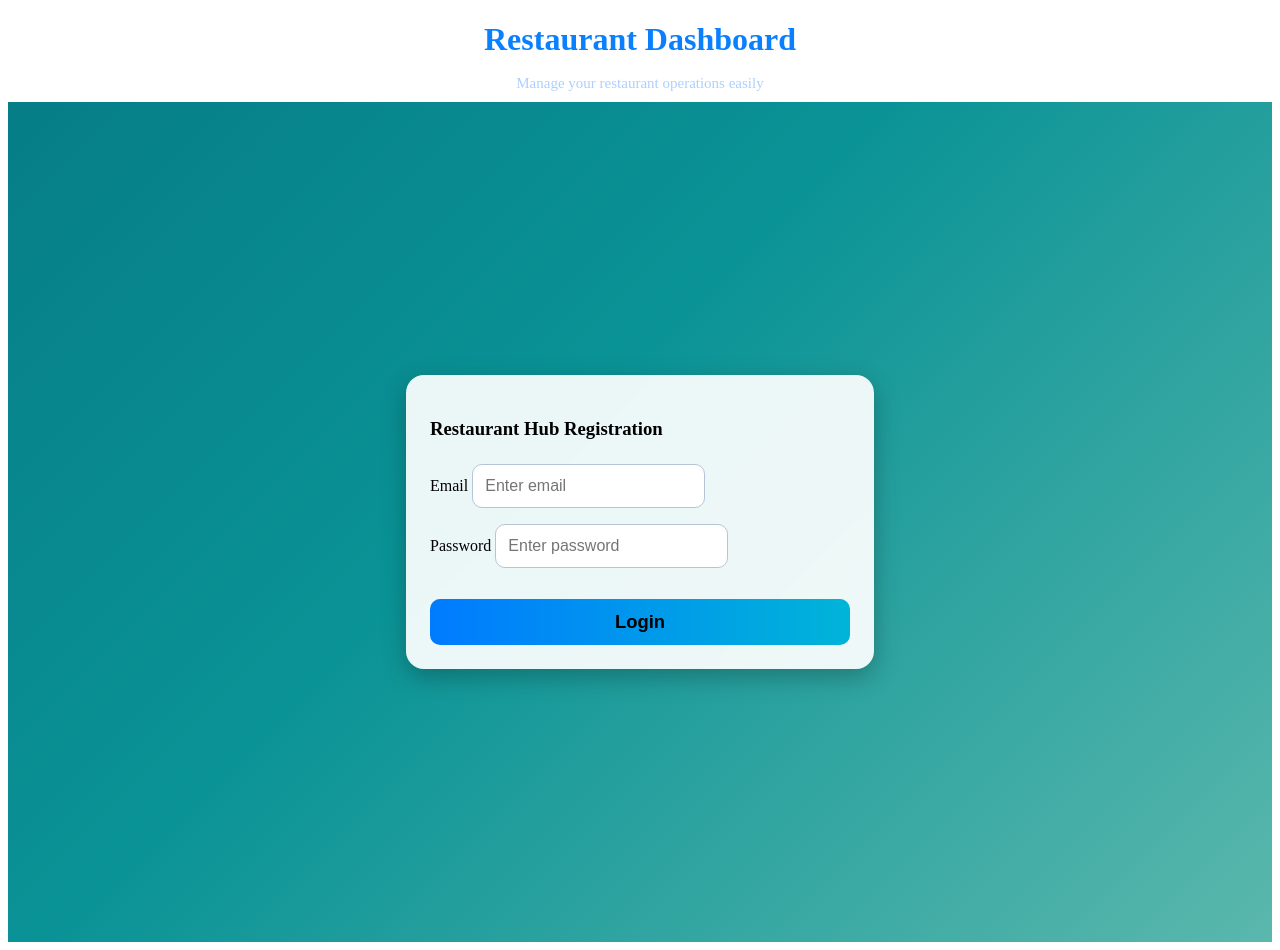
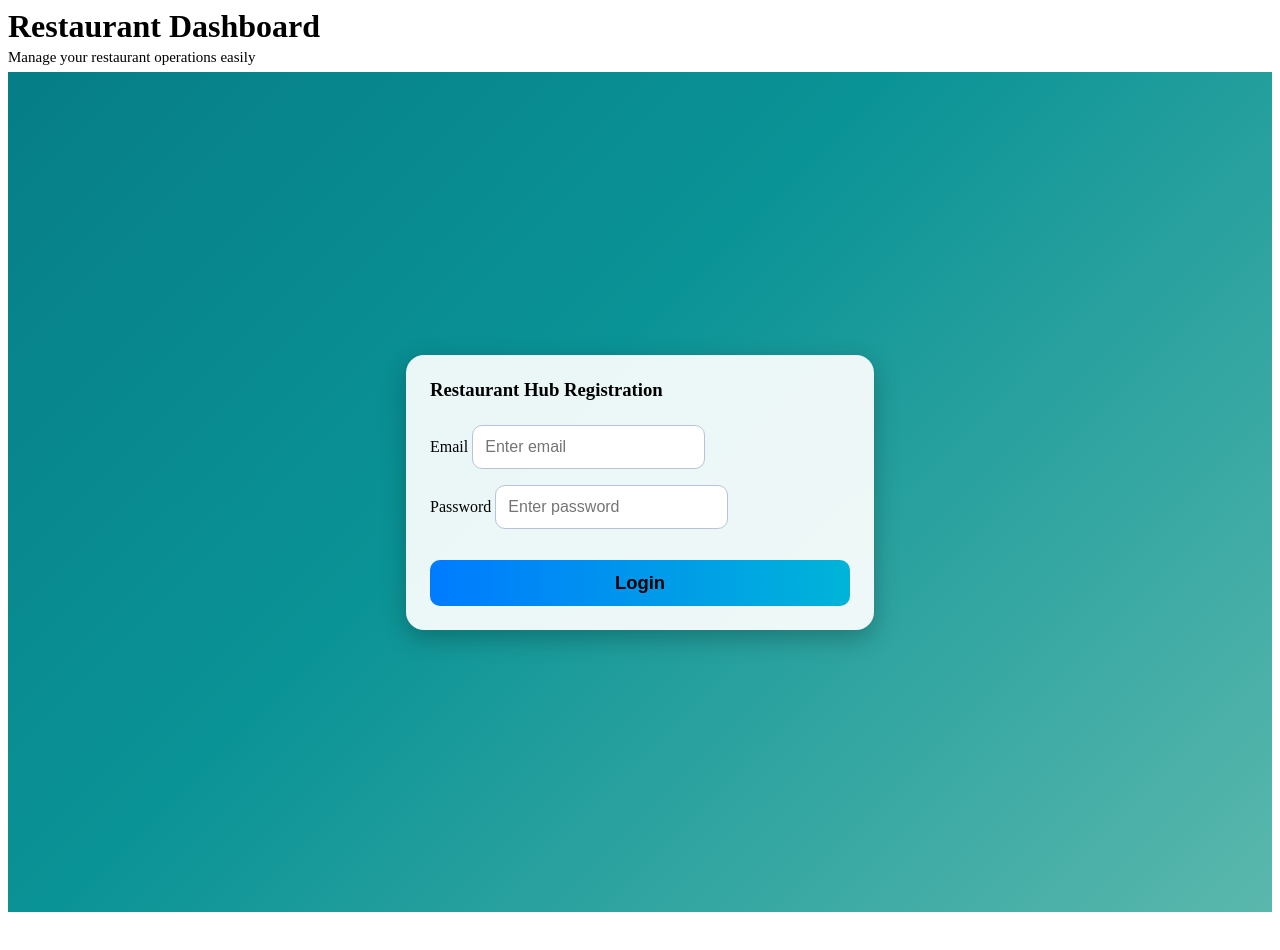
Before and after one commit to aartiwamane/Angular-JSON-Server, an Angular app: page /login in a window 1280 px wide. After the commit the page ends 920 px from the top, so only its background shows below. Built offline with nearby package versions, Linux system fonts and the light colour scheme.

Commit message:
New changes

```diff
--- a/src/styles.css
+++ b/src/styles.css
@@ -1,23 +1,32 @@
-.header-container {
-  text-align: center;
-  margin-top: 15px;
-  margin-bottom: 10px;
+/* 1) Reset heading & tagline spacing (highest priority) */
+.header-container,
+.header-container * {
+  margin: 0 !important;
+  padding: 0 !important;
 }
 
-.app-title {
-  font-size: 32px;
-  font-weight: 700;
-  color: #0A80FF;
+/* ensure title and tagline are tight */
+.app-title { margin: 8px 0 4px 0 !important; }
+.tagline   { margin: 0 0 6px 0 !important; font-size: 15px; }
+
+/* 2) Remove top spacing from the main content wrapper */
+.container, .table-container, .content-wrapper {
+  margin-top: 6px !important;
+  padding-top: 0 !important;
 }
 
-.tagline {
-  margin-top: -5px;
-  font-size: 15px;
-  color: #ADCFFF;
-  margin-bottom: 0;
+/* 3) If your table sits inside a card, reduce its top padding */
+.table-container {
+  padding-top: 12px !important;
+  padding-bottom: 20px !important;
+}
 
+/* 4) Sometimes Bootstrap .row or .mt classes add space — override common ones */
+.mt-4, .mb-4, .pt-4, .pb-4 { margin: 0 !important; padding: 0 !important; }
+
+/* 5) If router-outlet wrapper has spacing, collapse it too */
+router-outlet, .router-outlet, .page-wrapper {
+  display: block;
+  margin: 0 !important;
+  padding: 0 !important;
 }
-.container {
-  margin-top: 0;     /* reduces unwanted white space above the table */
-  padding-top: 0;
-}
```
